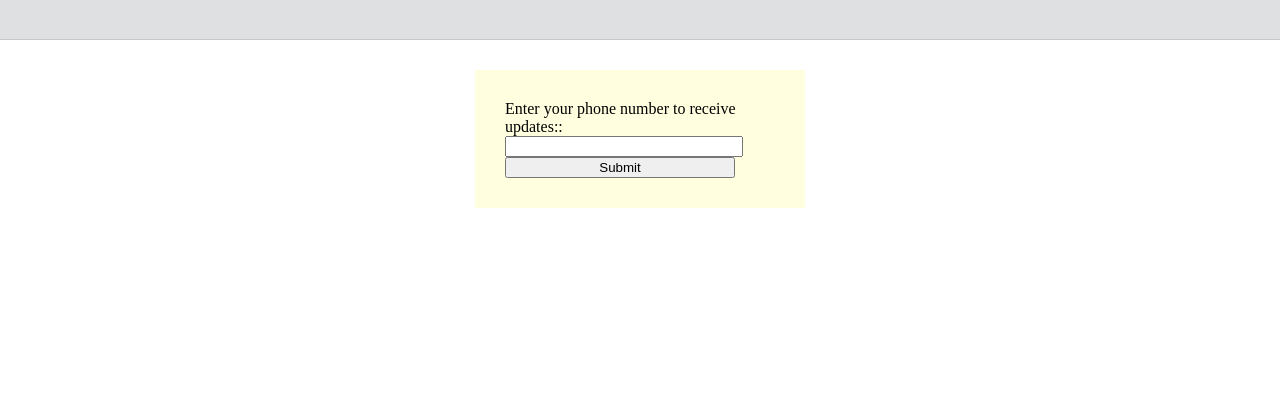
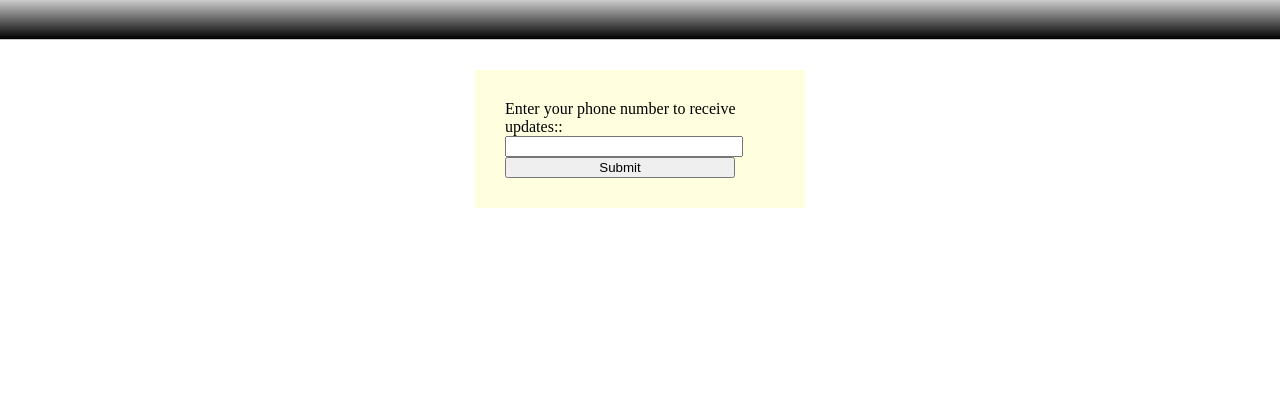
Before and after one commit to kotharitrisha/boxhackathon, a Python web app: template trishaatt/trishaatt/templates/edit.html in a window 1280 px wide. Shown: the top 420 px of the page. Run offline with Jinja, Linux system fonts and the light colour scheme; the template is opened without the code that fills it, so the values that code supplies are empty; some libraries are stand-ins or nearby versions.

Commit message:
some basic design stuff

```diff
--- a/trishaatt/trishaatt/static/style.css
+++ b/trishaatt/trishaatt/static/style.css
@@ -43,7 +43,10 @@ body {
 	position: relative;
 	height: 39px;
 	line-height: 1.2;
-	background-color:#DEE0E2;
+	background: #999; /* for non-css3 browsers */
+	filter: progid:DXImageTransform.Microsoft.gradient(startColorstr='#cccccc', endColorstr='#000000'); /* for IE */
+	background: -webkit-gradient(linear, left top, left bottom, from(#ccc), to(#000)); /* for webkit browsers */
+	background: -moz-linear-gradient(top,  #ccc,  #000); /* for firefox 3.6+ */
 	margin-bottom: 1px;
 	color: white;
 	border-bottom: 1px solid #C7C8C9;
@@ -54,8 +57,15 @@ body {
 	position:absolute;
 	top: 10px;
 	right:20px;
+	color: #FFF;
+}
 
+#headlink a{
+	font-weight: bold;
+	text-decoration: none;
+	color: #FFF;
 }
+
 
 #page{
 	position: absolute;
```
